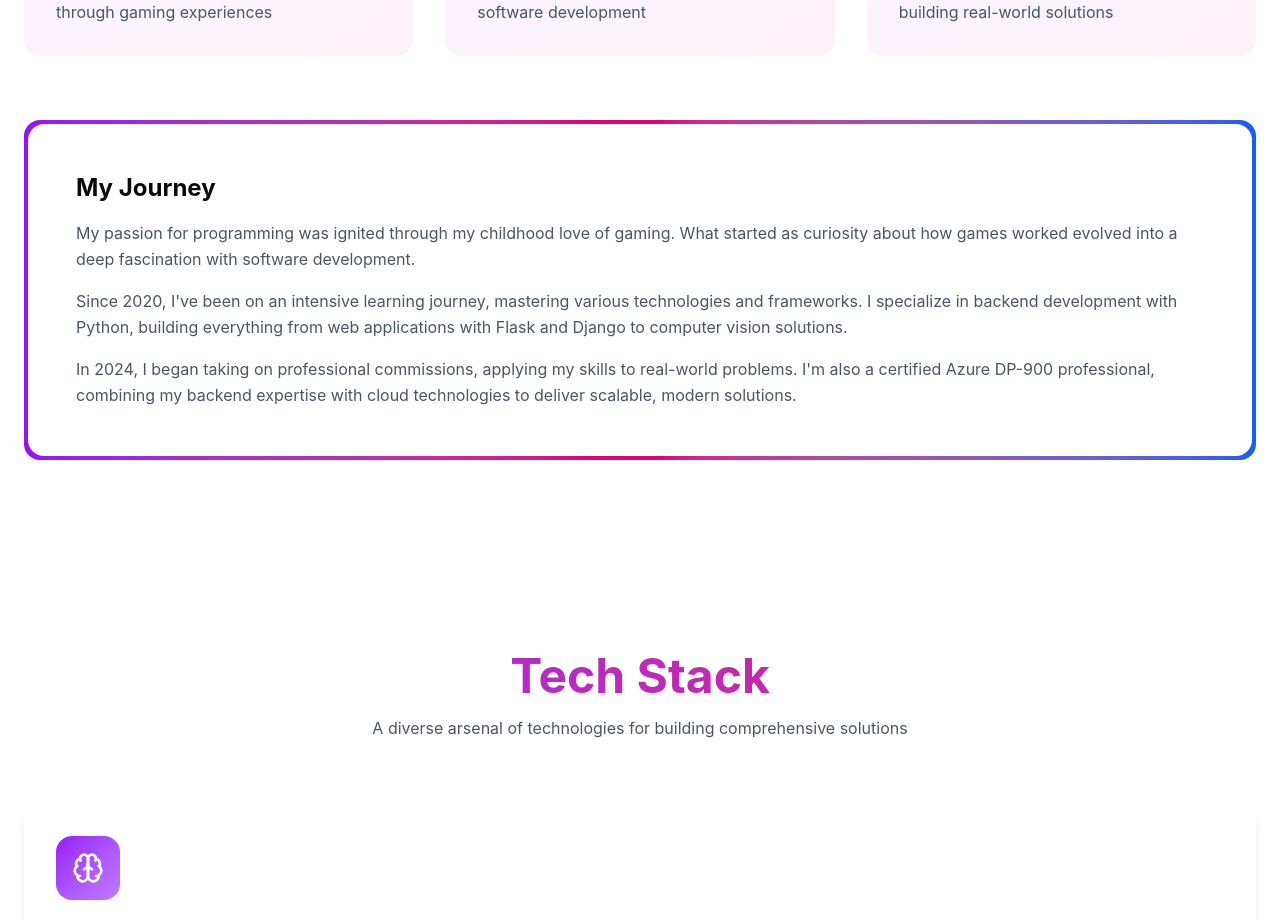
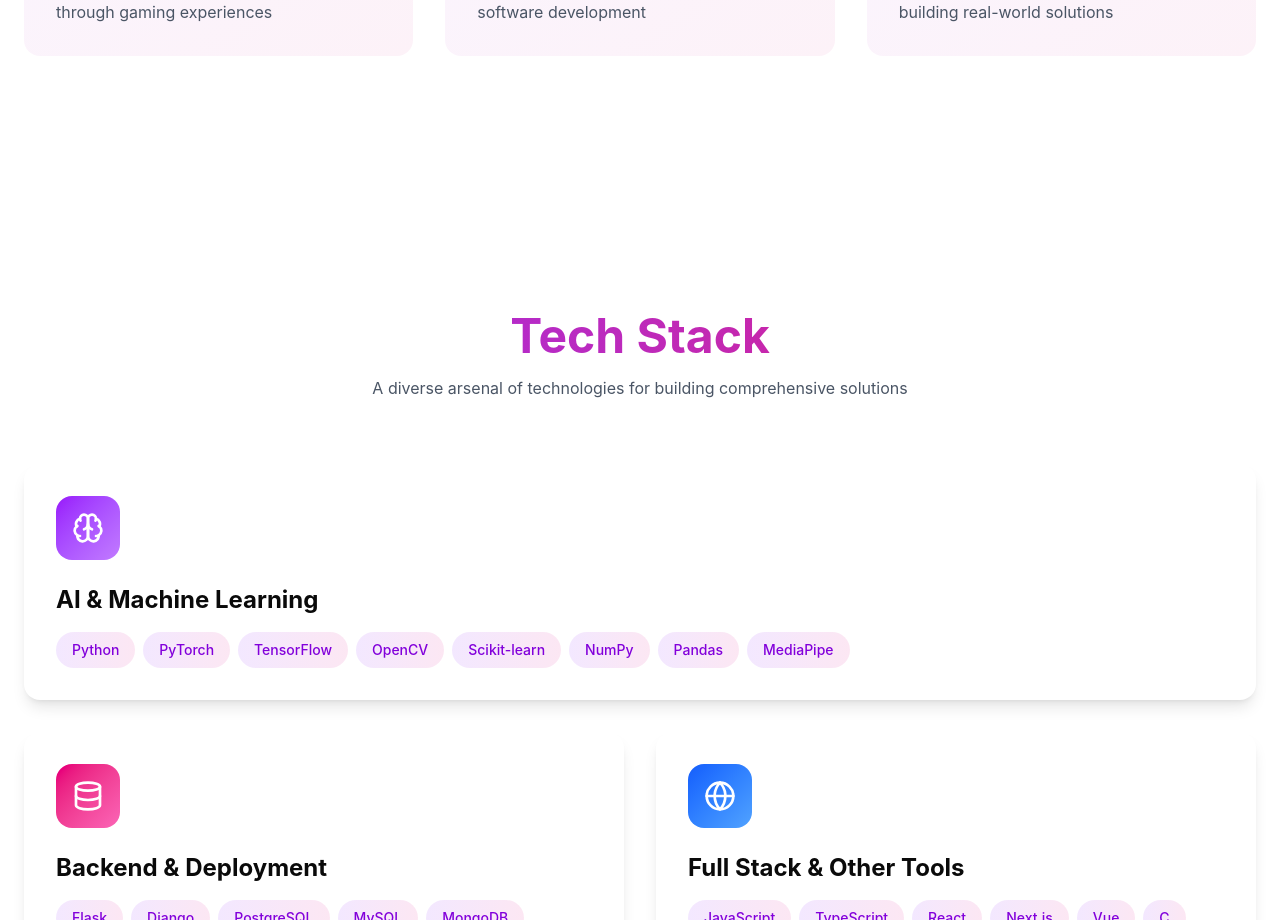
Before and after one commit to desir-arm4n/portfolio, a React (Vite) app: page / in a window 1280 px wide. Shown: the part 1240-2160 px from the top of the page. Built offline with nearby package versions, Linux system fonts and the light colour scheme.

Commit message:
adjusted about section

```diff
--- a/src/app/components/About.tsx
+++ b/src/app/components/About.tsx
@@ -62,26 +62,6 @@
           ))}
         </div>
 
-        <motion.div
-          initial={{ opacity: 0, y: 20 }}
-          whileInView={{ opacity: 1, y: 0 }}
-          viewport={{ once: true }}
-          transition={{ duration: 0.6 }}
-          className="bg-gradient-to-r from-purple-600 via-pink-600 to-blue-600 p-1 rounded-2xl"
-        >
-          <div className="bg-white p-6 md:p-8 lg:p-12 rounded-2xl">
-            <h3 className="text-xl md:text-2xl font-bold mb-4">My Journey</h3>
-            <p className="text-sm md:text-base text-gray-600 leading-relaxed mb-4">
-              My passion for programming was ignited through my childhood love of gaming. What started as curiosity about how games worked evolved into a deep fascination with software development.
-            </p>
-            <p className="text-sm md:text-base text-gray-600 leading-relaxed mb-4">
-              Since 2020, I've been on an intensive learning journey, mastering various technologies and frameworks. I specialize in backend development with Python, building everything from web applications with Flask and Django to computer vision solutions.
-            </p>
-            <p className="text-sm md:text-base text-gray-600 leading-relaxed">
-              In 2024, I began taking on professional commissions, applying my skills to real-world problems. I'm also a certified Azure DP-900 professional, combining my backend expertise with cloud technologies to deliver scalable, modern solutions.
-            </p>
-          </div>
-        </motion.div>
       </div>
     </section>
   );
```
